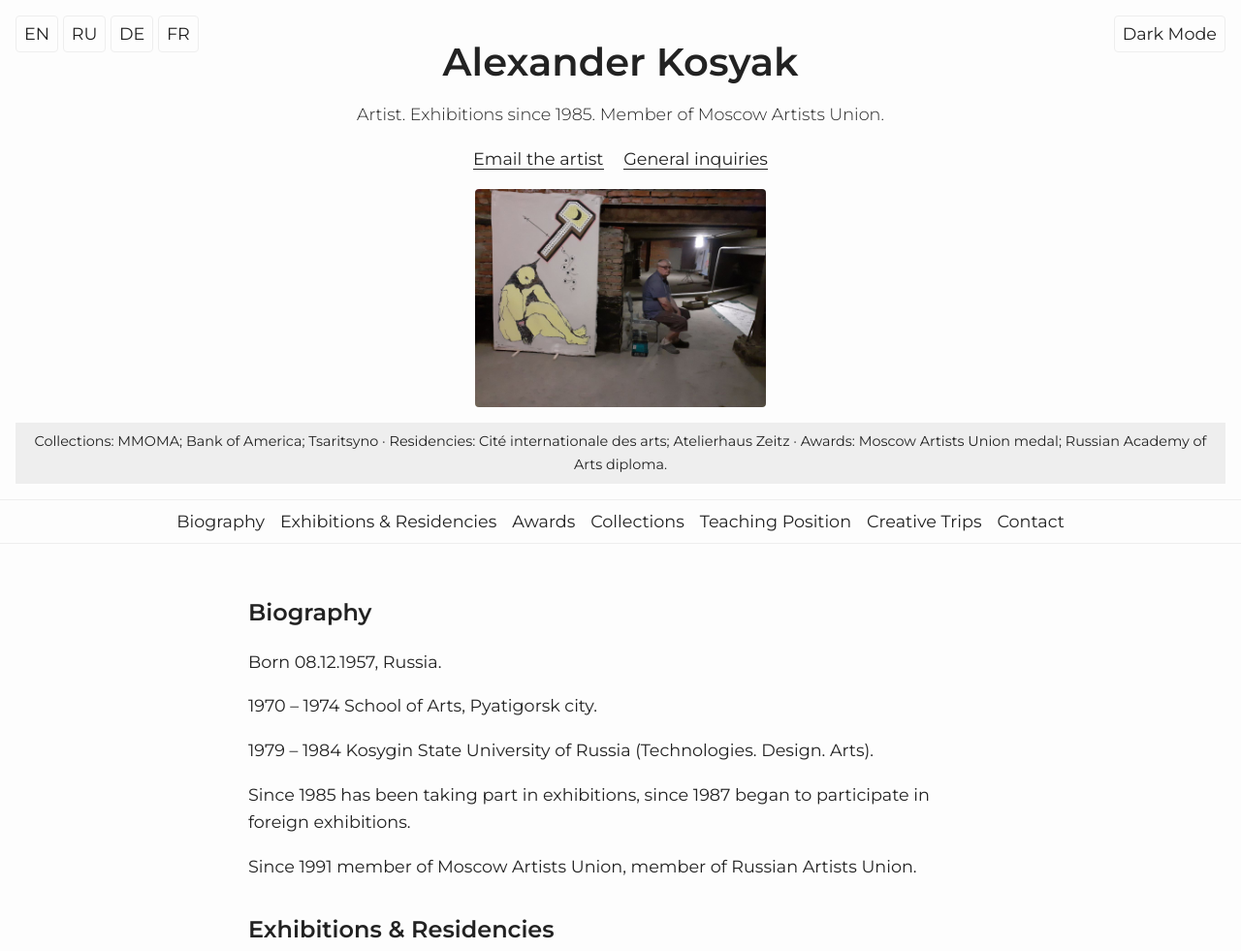
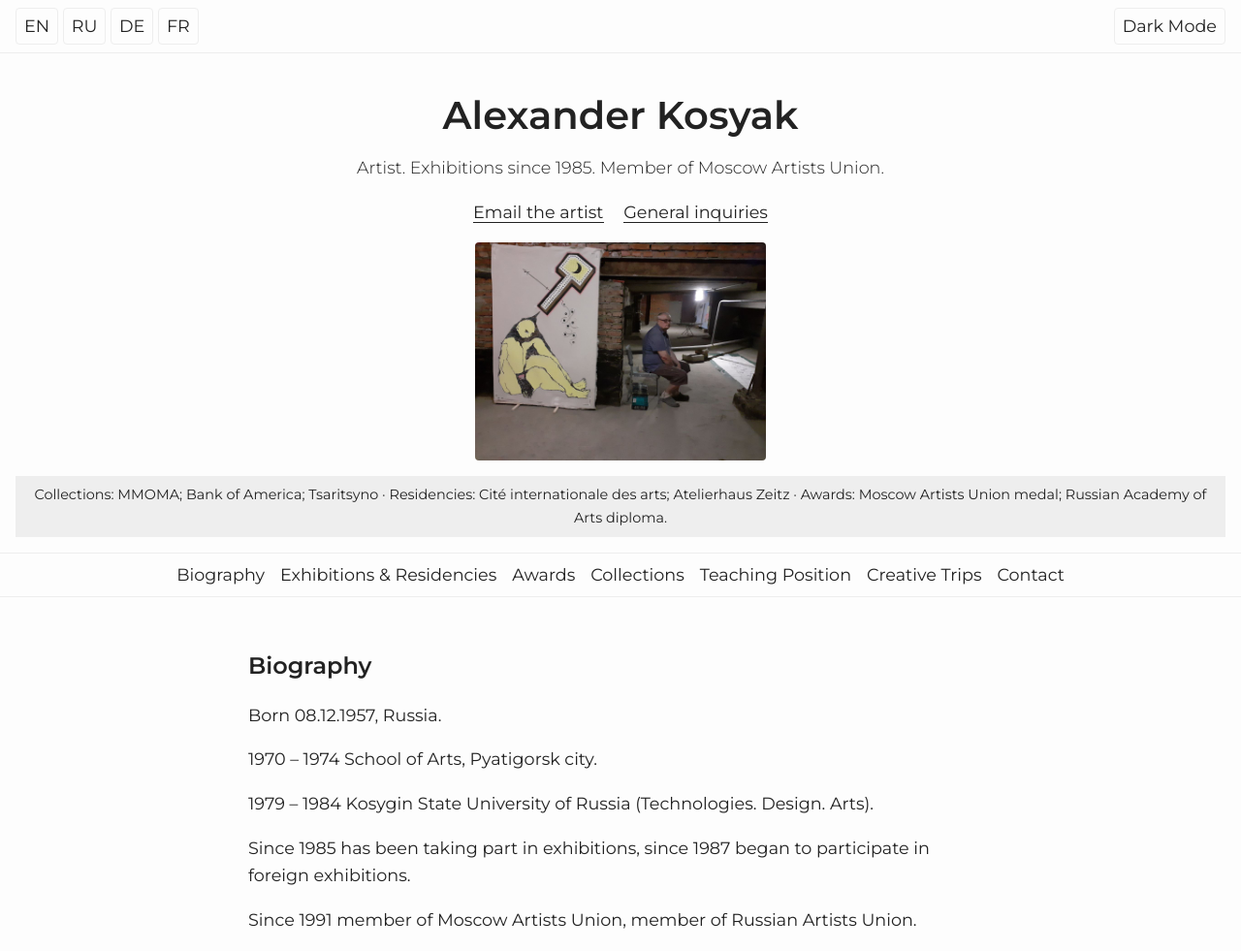
Before and after one commit to dremovd/alexander-kosyak, a plain HTML site: page index.html in a window 1280 px wide. Shown: the top 981 px of the page at 97% size. Drawn offline with Linux system fonts and the light colour scheme.

Commit message:
Align toolbar and nav

```diff
--- a/index.html
+++ b/index.html
@@ -492,6 +492,13 @@
   </div>
 </div>
 <script>
+  const toolbar = document.querySelector('.toolbar');
+  function updateToolbarHeight() {
+    document.documentElement.style.setProperty('--toolbar-height', toolbar.offsetHeight + 'px');
+  }
+  window.addEventListener('resize', updateToolbarHeight);
+  updateToolbarHeight();
+
   const langButtons = document.querySelectorAll('.lang-switcher button');
   const blocks = document.querySelectorAll('[data-lang]');
   const blocksContainer = document.getElementById('lang-blocks');
--- a/style.css
+++ b/style.css
@@ -5,6 +5,7 @@
   --border-color: #eee;
   --muted-color: #666;
   --radius: 0.25rem;
+  --toolbar-height: 0px;
 }
 
 * {
@@ -23,6 +24,7 @@ body {
   background: var(--bg-color);
   color: var(--text-color);
   transition: background 0.3s ease, color 0.3s ease;
+  padding-top: var(--toolbar-height);
 }
 
 body.dark-theme {
@@ -125,18 +127,21 @@ a:hover {
 
 .toolbar {
   position: fixed;
-  top: 1rem;
-  left: 1rem;
-  right: 1rem;
+  top: 0;
+  left: 0;
+  right: 0;
   display: flex;
   justify-content: space-between;
   gap: 0.5rem;
+  padding: 0.5rem 1rem;
+  background: var(--bg-color);
+  border-bottom: 1px solid var(--border-color);
   z-index: 20;
 }
 
 .top-nav {
   position: sticky;
-  top: 3.5rem;
+  top: var(--toolbar-height);
   background: var(--bg-color);
   display: flex;
   flex-wrap: wrap;
```
